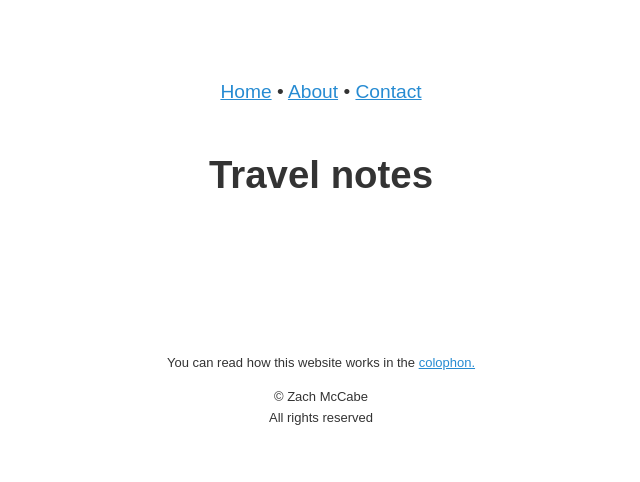
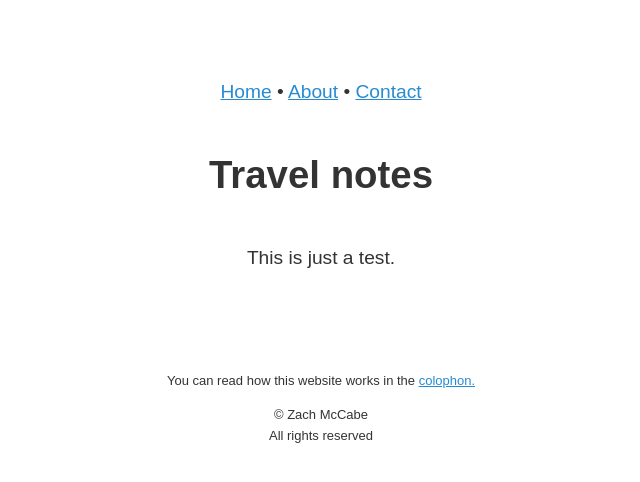
Before and after one commit to zachmccabe/zachmccabe.github.io, a Jekyll site: the page built from _travel/travel-notes.md, in a window 1280 px wide. Shown: the top 482 px of the page, without its empty margins (319-959 px from the left). Built offline with Jekyll 4.4.1, drawn with Linux system fonts in a browser that asks for light colours.

Commit message:
Update travel-notes.md

```diff
--- a/_travel/travel-notes.md
+++ b/_travel/travel-notes.md
@@ -6,4 +7,4 @@ description: "This is just a test."
 
 ---
 
-{{ include page.description }}
+{{ page.description }}
```
Also changed, not shown: other parts of _travel/travel-notes.md (+1 -0 lines).
